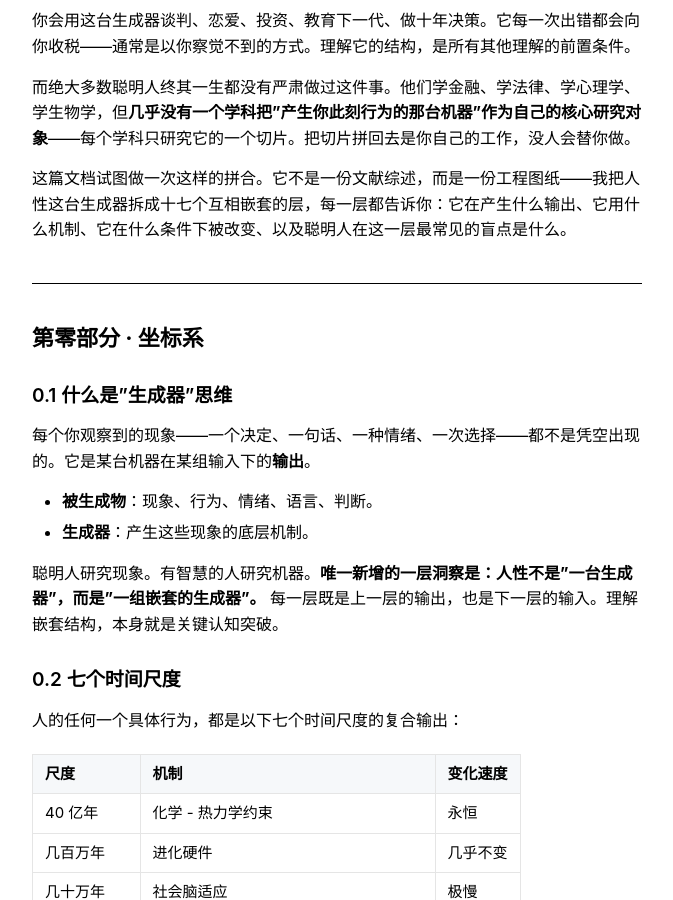
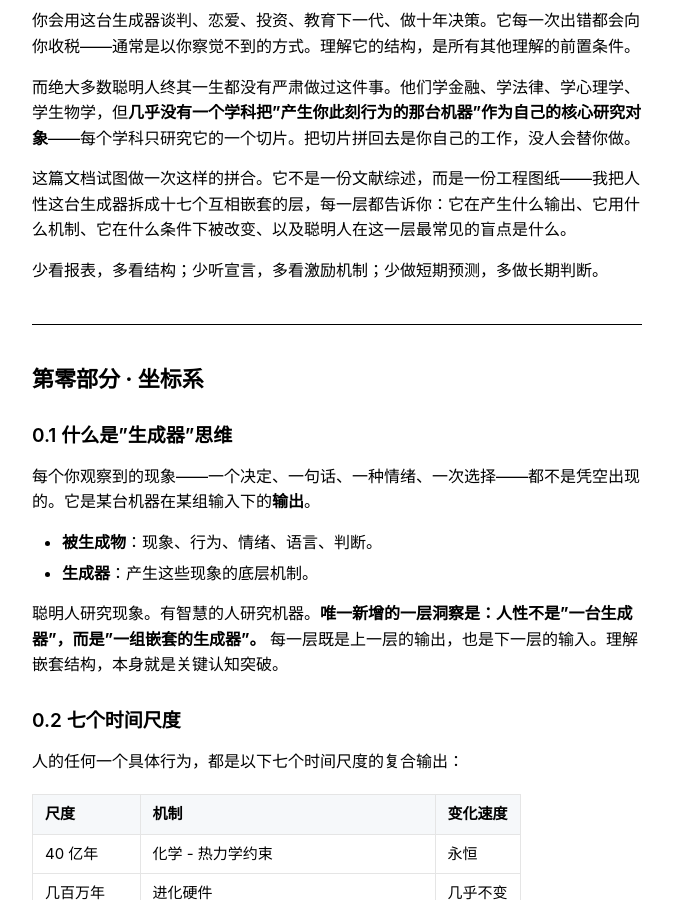
Before and after one commit to elemer1/elemer1.github.io, a Jekyll site: the page built from _markdown/生成器 vs 被生成物.md, in a window 1280 px wide and 900 px high, scrolled down 769 px. Shown: the whole window, without its empty margins (303-976 px from the left). Built offline with Jekyll 4.4.1, drawn with Linux system fonts in a browser that asks for light colours.

Commit message:
Enhance document with insights on structural analysis
Added a new section emphasizing the importance of understanding underlying structures and mechanisms over superficial metrics.

```diff
--- a/_markdown/生成器 vs 被生成物.md
+++ b/_markdown/生成器 vs 被生成物.md
@@ -22,6 +22,8 @@ listed: true
 而绝大多数聪明人终其一生都没有严肃做过这件事。他们学金融、学法律、学心理学、学生物学，但**几乎没有一个学科把"产生你此刻行为的那台机器"作为自己的核心研究对象**——每个学科只研究它的一个切片。把切片拼回去是你自己的工作，没人会替你做。
 
 这篇文档试图做一次这样的拼合。它不是一份文献综述，而是一份工程图纸——我把人性这台生成器拆成十七个互相嵌套的层，每一层都告诉你：它在产生什么输出、它用什么机制、它在什么条件下被改变、以及聪明人在这一层最常见的盲点是什么。
+
+少看报表，多看结构；少听宣言，多看激励机制；少做短期预测，多做长期判断。
 
 ---
 
```
